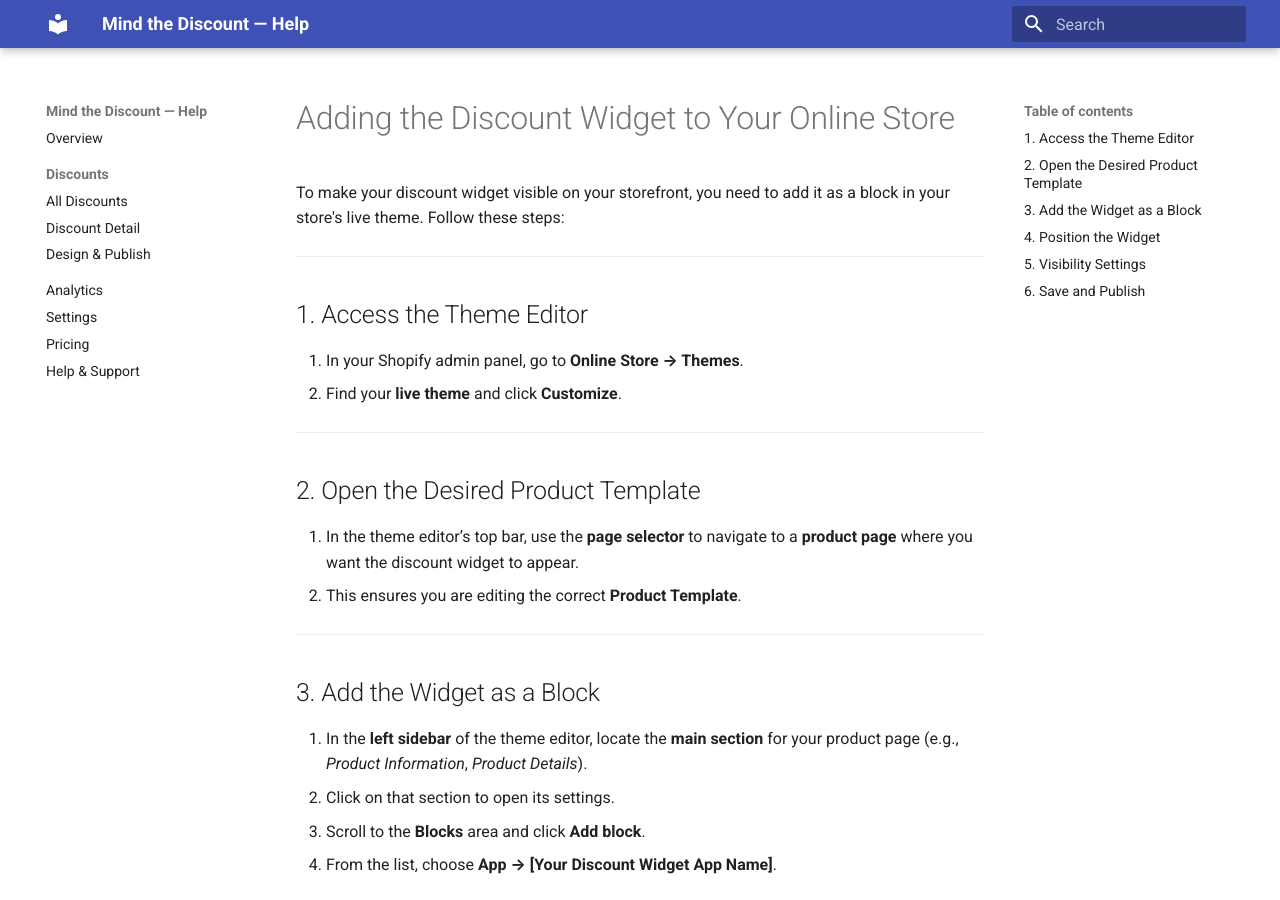
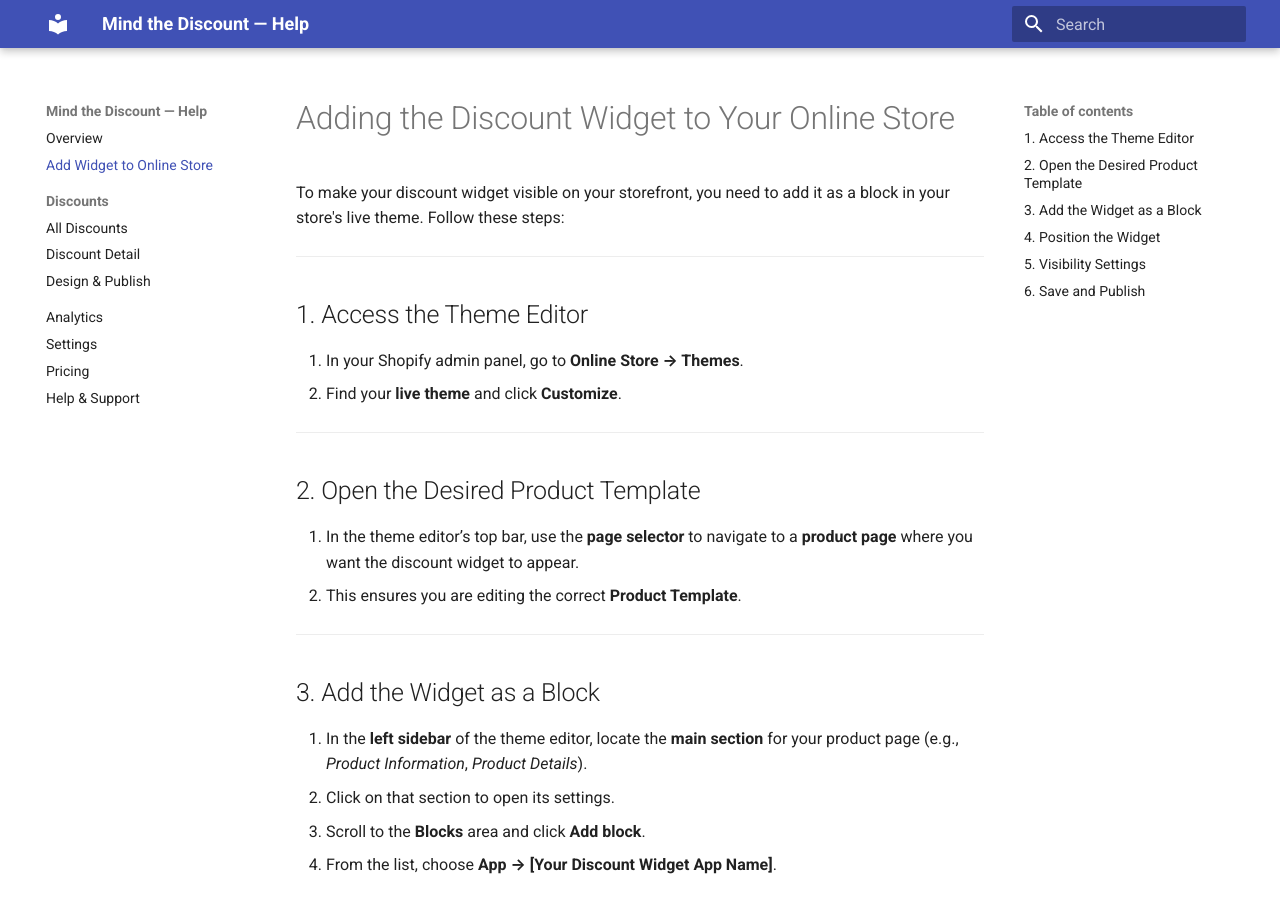
Before and after one commit to Growth-Art/mindthediscount.github.io, an MkDocs documentation site: the page built from docs/add-widget.md, in a window 1280 px wide and 900 px high. Built offline with MkDocs 1.6.1 and Material for MkDocs 9.7.7, drawn with Linux system fonts in a browser that asks for light colours.

Commit message:
Update mkdocs.yml

```diff
--- a/mkdocs.yml
+++ b/mkdocs.yml
@@ -8,6 +8,7 @@ theme:
 
 nav:
   - Overview: index.md
+  - Add Widget to Online Store: add-widget.md
   - Discounts:
       - "All Discounts": discounts.md
       - "Discount Detail": discount-detail.md
```
